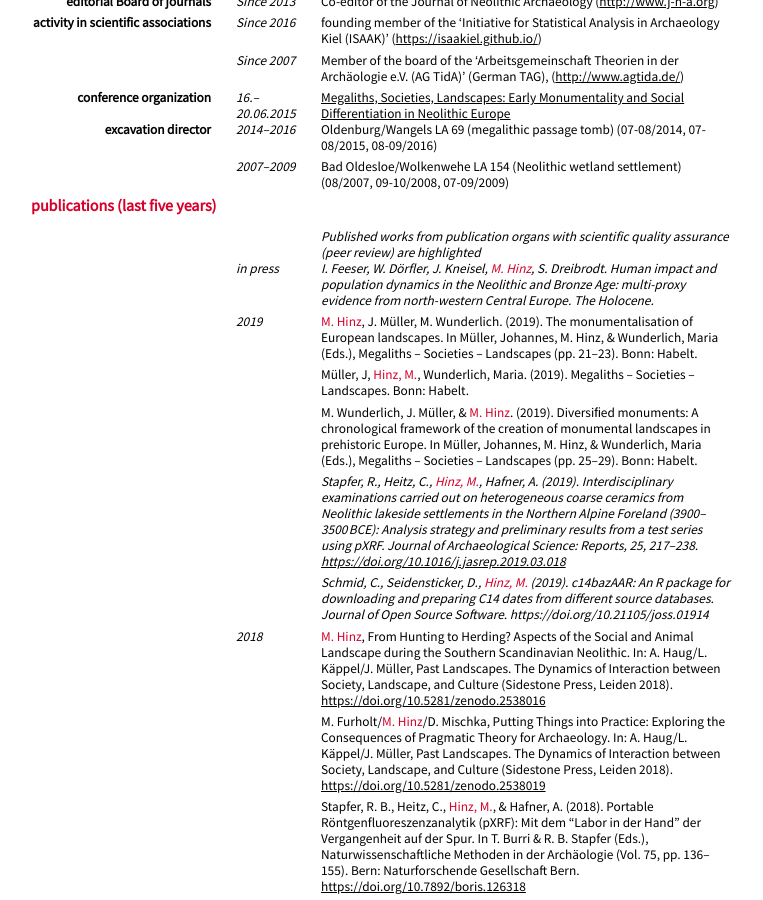
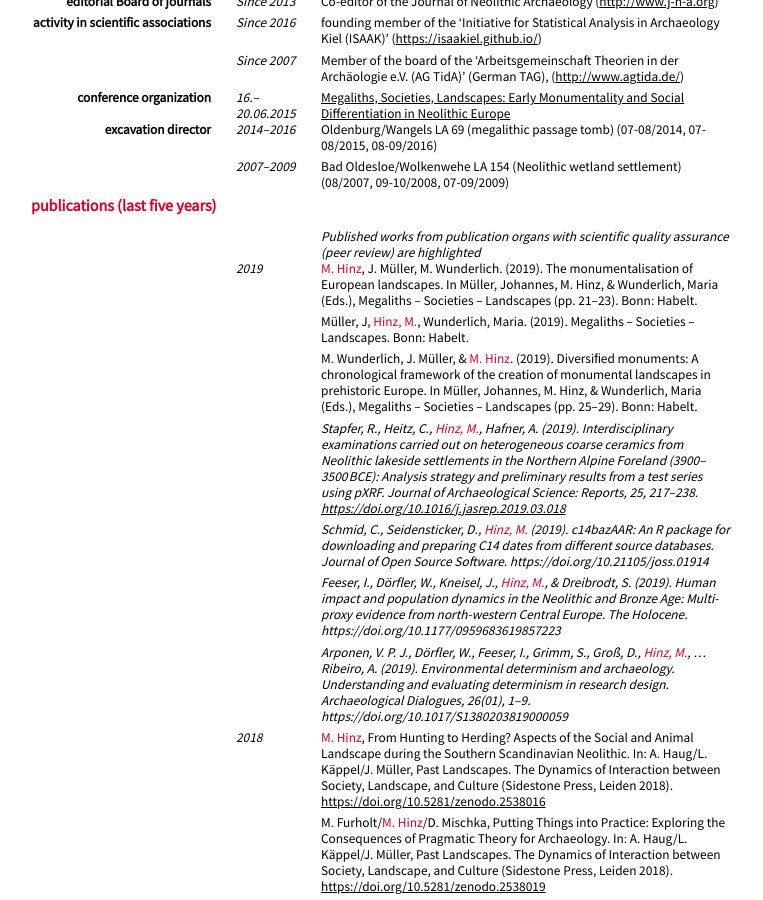
Before and after one commit to MartinHinz/cv, a Jekyll site: the page built from cv_english.md, in a window 1280 px wide and 900 px high, scrolled down 2069 px. Shown: the whole window, without its empty margins (209-972 px from the left). Built offline with Jekyll 4.4.1, drawn with Linux system fonts in a browser that asks for light colours; nearby versions of some CDN libraries; our own code applies the rules of GitHub Pages for plain Markdown files.

Commit message:
Update cv_english.md

```diff
--- a/cv_english.md
+++ b/cv_english.md
@@ -182,15 +182,14 @@ Since 2007
 &nbsp;
 : *Published works from publication organs with scientific quality assurance (peer review) are highlighted*
 
-in press
-: - *I. Feeser, W. Dörfler, J. Kneisel, <span class="ich">M. Hinz</span>, S. Dreibrodt. Human impact and population dynamics in the Neolithic and Bronze Age: multi-proxy evidence from north-western Central Europe. The Holocene.*
-
 2019
 : - <span class="ich">M. Hinz</span>, J. Müller, M. Wunderlich. (2019). The monumentalisation of European landscapes. In Müller, Johannes, M. Hinz, & Wunderlich, Maria (Eds.), Megaliths – Societies – Landscapes (pp. 21–23). Bonn: Habelt.
   - Müller, J, <span class="ich">Hinz, M.</span>, Wunderlich, Maria. (2019). Megaliths – Societies – Landscapes. Bonn: Habelt.
   - M. Wunderlich, J. Müller, & <span class="ich">M. Hinz</span>. (2019). Diversiﬁed monuments: A chronological framework of the creation of monumental landscapes in prehistoric Europe. In Müller, Johannes, M. Hinz, & Wunderlich, Maria (Eds.), Megaliths – Societies – Landscapes (pp. 25–29). Bonn: Habelt.
   - *Stapfer, R., Heitz, C., <span class="ich">Hinz, M.</span>, Hafner, A. (2019). Interdisciplinary examinations carried out on heterogeneous coarse ceramics from Neolithic lakeside settlements in the Northern Alpine Foreland (3900–3500 BCE): Analysis strategy and preliminary results from a test series using pXRF. Journal of Archaeological Science: Reports, 25, 217–238. [https://doi.org/10.1016/j.jasrep.2019.03.018](https://doi.org/10.1016/j.jasrep.2019.03.018)*
   - *Schmid, C., Seidensticker, D., <span class="ich">Hinz, M.</span> (2019). c14bazAAR: An R package for downloading and preparing C14 dates from different source databases. Journal of Open Source Software. https://doi.org/10.21105/joss.01914*
+  - *Feeser, I., Dörfler, W., Kneisel, J., <span class="ich">Hinz, M.</span>, & Dreibrodt, S. (2019). Human impact and population dynamics in the Neolithic and Bronze Age: Multi-proxy evidence from north-western Central Europe. The Holocene. https://doi.org/10.1177/0959683619857223*
+  - *Arponen, V. P. J., Dörfler, W., Feeser, I., Grimm, S., Groß, D., <span class="ich">Hinz, M.</span>, … Ribeiro, A. (2019). Environmental determinism and archaeology. Understanding and evaluating determinism in research design. Archaeological Dialogues, 26(01), 1–9. https://doi.org/10.1017/S1380203819000059*
 
 2018
 : - <span class="ich">M. Hinz</span>, From Hunting to Herding? Aspects of the Social and Animal Landscape during the Southern Scandinavian Neolithic. In: A. Haug/L. Käppel/J. Müller, Past Landscapes. The Dynamics of Interaction between Society, Landscape, and Culture (Sidestone Press, Leiden 2018). [https://doi.org/10.5281/zenodo.2538016](https://doi.org/10.5281/zenodo.2538016)
```
